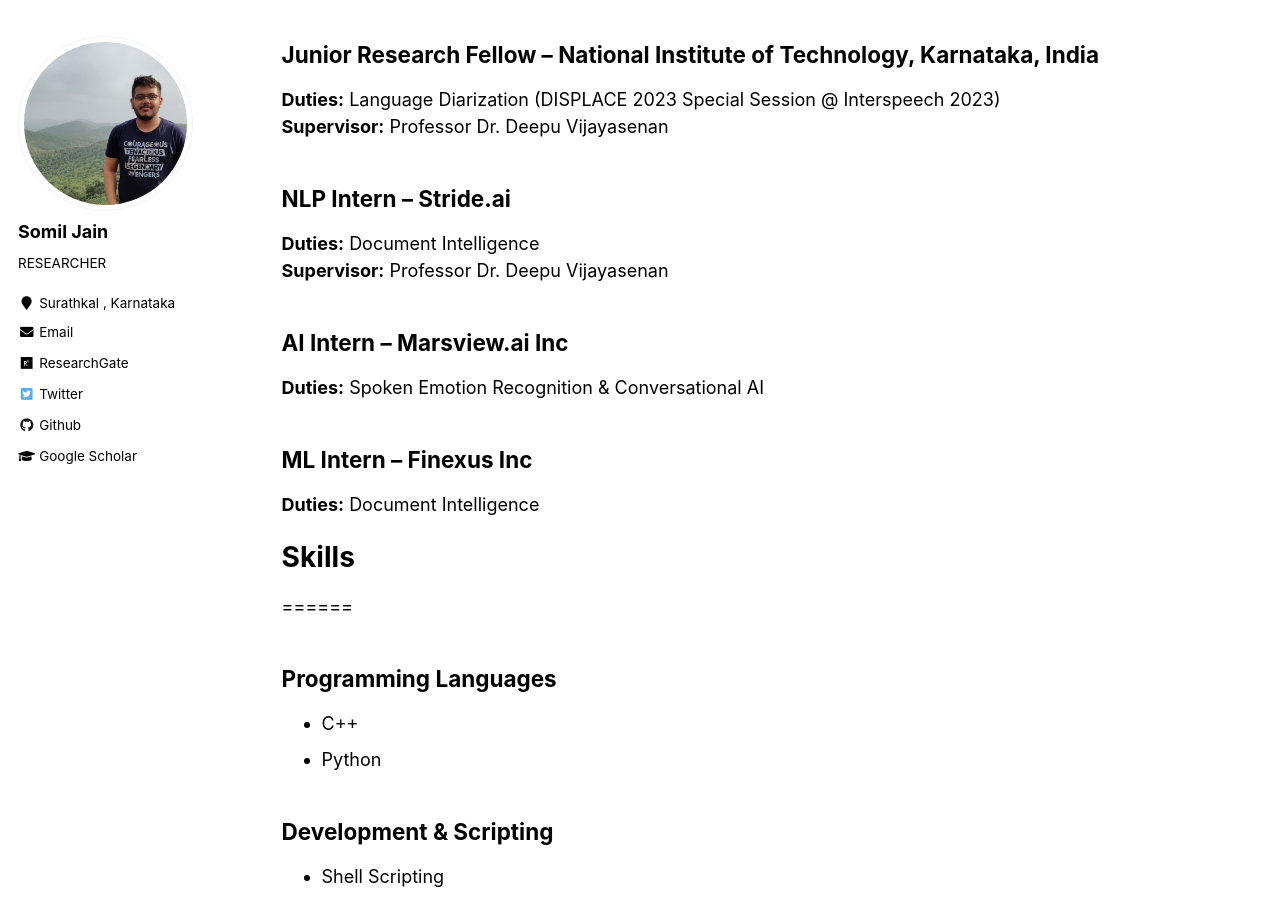
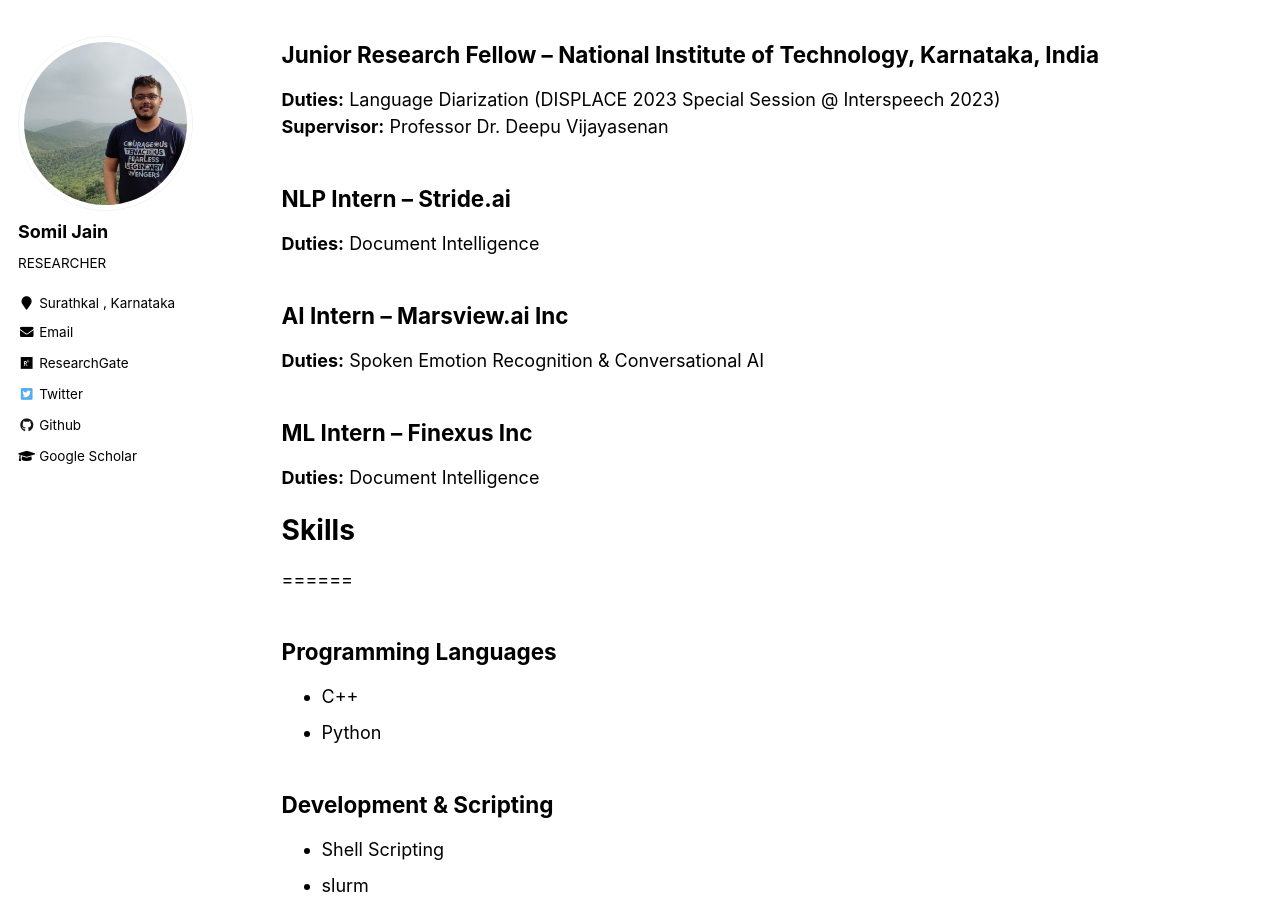
Before and after one commit to somiljain7/somiljain7.github.io, a Jekyll site: the page built from _pages/cv.md, in a window 1280 px wide and 900 px high, scrolled down 763 px. Built offline with Jekyll 4.4.1, drawn with Linux system fonts in a browser that asks for light colours.

Commit message:
Update cv.md

```diff
--- a/_pages/cv.md
+++ b/_pages/cv.md
@@ -35,7 +35,6 @@ Work experience
 
 ## **NLP Intern** – Stride.ai
 **Duties:** Document Intelligence
-**Supervisor:** Professor Dr. Deepu Vijayasenan
 
 ## **AI Intern** – Marsview.ai Inc
 **Duties:** Spoken Emotion Recognition & Conversational AI
```
